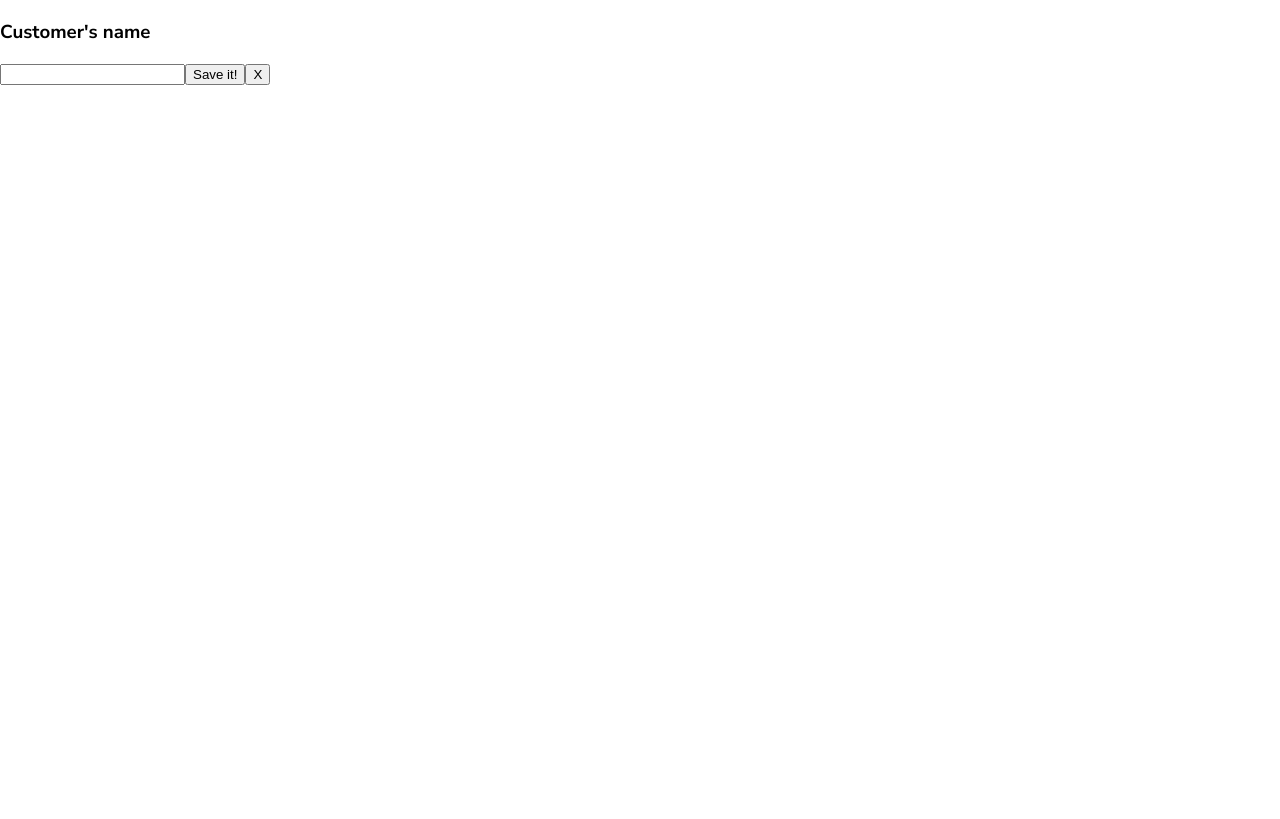
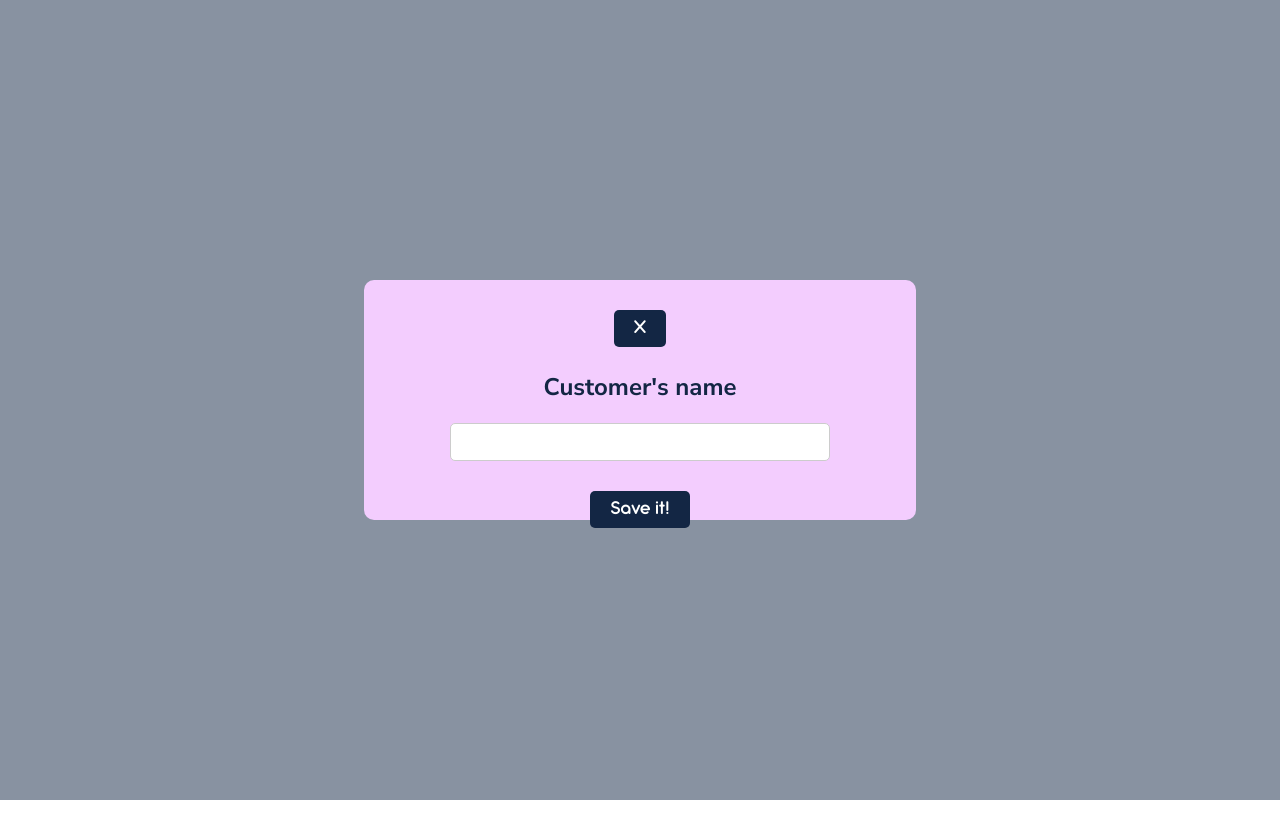
Before and after one commit to raudelgado/DEV009-burger-queen-api-client, an Angular app in the folder burger-queen-api/: page /Order-modal in a window 1280 px wide. Built offline with nearby package versions, Linux system fonts and the light colour scheme.

Commit message:
Actualizado el menu, creación de services e interface para productos

```diff
--- a/burger-queen-api/src/app/components/menu/menu.component.html
+++ b/burger-queen-api/src/app/components/menu/menu.component.html
@@ -1 +1,18 @@
-<p>menu works!</p>
+<div class="buttonsOption">
+
+        <button class="buttonBreakfast">Breakfast</button>
+        <button class="buttonLunch">Lunch & Dinner</button>
+        <button class="buttonBack">Go back</button>
+</div>
+<div class="box-products">
+        <h2>Choose your item!</h2>
+        <ul>
+                <li *ngFor="let product of products">
+                        {{ product.products.name }} - {{ product.products.price }}
+                </li>
+        </ul>
+</div>
+<div class="box-order">
+
+
+</div>
--- a/burger-queen-api/src/app/components/menu/menu.component.scss
+++ b/burger-queen-api/src/app/components/menu/menu.component.scss
@@ -0,0 +1,34 @@
+// Definición de variables:
+$color-primario: #132644;
+$color-secundario: #E0FE68;
+$color-fondo: #EDE6DC;
+$fuente-principal: 'Nunito Sans', sans-serif;
+$fuente-secundaria: 'AntipastoPro_trial', sans-serif;
+$fuente-button: 'AntipastoPro-DemiBold_trial', sans-serif;
+
+* {
+    margin: 0;
+    padding: 0;
+
+}
+.buttonsOption{
+    display: flex;
+    flex-direction: column;
+    float: inline-start;
+    justify-content: flex-start;
+    align-items: flex-start;
+}
+
+.buttonsOption button {
+    background: #132644;
+    width: 100%;
+    color: white;
+    border: none;
+    border-radius: 5px;
+    padding: 10px 20px;
+    font-family: $fuente-secundaria;
+    font-size: 28px;
+    cursor: pointer;
+    display: block; /* Cambiamos a bloque para que estén uno debajo del otro */
+    margin: 10px auto;
+}
--- a/burger-queen-api/src/app/components/menu/menu.component.ts
+++ b/burger-queen-api/src/app/components/menu/menu.component.ts
@@ -1,10 +1,22 @@
-import { Component } from '@angular/core';
+import { Component, OnInit } from '@angular/core';
+import { ProductsList } from 'src/app/interfaces/products';
+import { ProductsService } from 'src/app/services/products.service';
 
 @Component({
   selector: 'app-menu',
   templateUrl: './menu.component.html',
   styleUrls: ['./menu.component.scss']
 })
-export class MenuComponent {
+export class MenuComponent implements OnInit {
+  products: ProductsList[] = [];
+
+  constructor(private productsService: ProductsService) {}
+
+  ngOnInit() {
+    this.productsService.getProducts().subscribe((data) => {
+      this.products = data;
+      console.log('Datos de productos recibidos:', data);
+    });
+  }
 
 }
--- a/burger-queen-api/src/app/components/order-modal/order-modal.component.html
+++ b/burger-queen-api/src/app/components/order-modal/order-modal.component.html
@@ -1,8 +1,9 @@
 <div class="modal">
     <div class="modal-body">
+        <button (click)="closeModal()">X</button>
         <h3>Customer's name</h3>
         <input type="text" name="clientName" id="clientName" [(ngModel)]="clientName">
         <button (click)="saveClientName()">Save it!</button>
-        <button (click)="closeModal()">X</button>
+
     </div>
 </div>
--- /dev/null
+++ b/burger-queen-api/src/app/components/order-modal/order-modal.component.scss
@@ -0,0 +1,80 @@
+// Definición de variables:
+$color-primario: #132644;
+$color-secundario: #E0FE68;
+$color-fondo: #EDE6DC;
+$fuente-principal: 'Nunito Sans', sans-serif;
+$fuente-secundaria: 'AntipastoPro_trial', sans-serif;
+$fuente-button: 'AntipastoPro-DemiBold_trial', sans-serif;
+
+/* Estilos para el modal */
+.modal {
+    position: fixed;
+    top: 0;
+    left: 0;
+    width: 100vw;
+    height: 100vh;
+    background: rgba(19, 38, 68, 0.50);
+    /* Fondo oscuro semi-transparente */
+    display: flex;
+    justify-content: center;
+    align-items: center;
+}
+
+/* Estilos para el cuerpo del modal */
+.modal-body {
+    width: 40%;
+    height: 25%;
+    flex-shrink: 0;
+    background: #F3CDFE;
+    display: block;
+    padding: 20px;
+    border-radius: 10px;
+    text-align: center;
+}
+
+/* Estilos para el título del modal */
+.modal-body h3 {
+    color:#132644;
+    font-size: 24px;
+    margin-bottom: 20px;
+}
+
+/* Estilos para el campo de entrada del modal */
+.modal-body input {
+    width: 70%;
+    height: 2vh;
+    padding: 10px;
+    margin-bottom: 20px;
+    border: 1px solid #ccc;
+    border-radius: 5px;
+    font-family: $fuente-secundaria;
+    font-size: 19px;
+}
+
+/* Estilos para los botones del modal */
+/* Estilos para los botones del modal */
+.modal-body button {
+    background: #132644;
+    color: white;
+    border: none;
+    border-radius: 5px;
+    padding: 10px 20px;
+    font-family: $fuente-button;
+    font-size: 20px;
+    cursor: pointer;
+    display: block; /* Cambiamos a bloque para que estén uno debajo del otro */
+    margin: 10px auto; /* Centramos los botones horizontalmente */
+}
+
+/* Estilos para el botón de cierre del modal */
+.modal-body .close-button {
+    position: absolute;
+    top: 10px; /* Ajusta según tu preferencia */
+    right: 70px; /* Ajusta según tu preferencia */
+}
+// Estilos para el botón de guardado del modal
+.modal-body .save-button {
+    width: 206px;
+    margin-right: 10px;
+
+}
--- a/burger-queen-api/src/app/components/order-modal/order-modal.component.ts
+++ b/burger-queen-api/src/app/components/order-modal/order-modal.component.ts
@@ -5,7 +5,7 @@ import { SwitchService } from 'src/app/services/switch.service';
 @Component({
   selector: 'app-order-modal',
   templateUrl: './order-modal.component.html',
-  styleUrls: ['./order-modal.component.css']
+  styleUrls: ['./order-modal.component.scss']
 })
 export class OrderModalComponent {
   clientName:string= '';
--- /dev/null
+++ b/burger-queen-api/src/app/interfaces/products.ts
@@ -0,0 +1,11 @@
+export interface ProductsList {
+    accessToken: string;
+    products: {
+    id: number;
+    name: string;
+    price: number;
+    image: string;
+    type: string;
+    dateEntry: string;
+}
+}
--- /dev/null
+++ b/burger-queen-api/src/app/services/products.service.ts
@@ -0,0 +1,17 @@
+import { HttpClient } from '@angular/common/http';
+import { Injectable } from '@angular/core';
+import { Observable } from 'rxjs';
+import { ProductsList } from '../interfaces/products';
+
+@Injectable({
+  providedIn: 'root'
+})
+export class ProductsService {
+  private urlApi = 'http://localhost:8080';
+
+  constructor(private http: HttpClient) { }
+
+  getProducts(): Observable<ProductsList[]> {
+    return this.http.get<ProductsList[]>(this.urlApi + '/products');
+  }
+  }
--- a/burger-queen-api/src/app/views/menu-view/menu-view.component.html
+++ b/burger-queen-api/src/app/views/menu-view/menu-view.component.html
@@ -1,16 +1,12 @@
 
-<header>
-    <section class="header">
-        <img class="logo" src="../../../assets/bqblancologo.png" alt="logo">
-        <h1> Welcome back, waiter! </h1>
-    </section>
-</header>
-<section class="buttonsOption">
-    <article class="buttonBreakfast">
-        <h2> Breakfast </h2>
-    </article>
-    <article class="buttonLate">
-        <h2> Lunch & Dinner </h2>
-    </article>
-</section>
+<body>
+    <header>
+        <section class="header">
+            <img src="../../../assets/bqblancologo.png" alt="logo">
+             <h1> Welcome back, waiter! </h1>
+             <img src="../../../assets/🦆 icon _log out 01_.svg" class="log-out" alt="log-out">
+        </section>
+    </header>
+
 <app-menu></app-menu>
+</body>
--- a/burger-queen-api/src/app/views/menu-view/menu-view.component.scss
+++ b/burger-queen-api/src/app/views/menu-view/menu-view.component.scss
@@ -1,71 +1,61 @@
-@font-face {
-    font-family: "AntipastoPro_trial.ttf";
-    src: url("../../../assets/fonts/AntipastoPro_trial.ttf") format("truetype");
-}
-@font-face {
-    font-family: "AntipastoPro-DemiBold_trial.ttf";
-    src: url("../../../assets/fonts/AntipastoPro-DemiBold_trial.ttf") format("truetype");
-}
-@font-face {
-    font-family: "AntipastoPro-Extralight_trial.ttf";
-    src: url("../../../assets/fonts/AntipastoPro-Extralight_trial.ttf") format("truetype");
-}
+// Definición de variables:
+$color-primario: #132644;
+$color-secundario: #E0FE68;
+$color-fondo: #EDE6DC;
+$fuente-principal: 'Nunito Sans', sans-serif;
+$fuente-secundaria:'AntipastoPro_trial', sans-serif;
 
-body {
-    background-color: #ede6dc;
-    padding: 2%;
-}
 
-.header {
-    background: #132644;
-    border-radius: 40px;
-    width: 1295px;
+
+
+body{
+  background: $color-fondo; /* Color de fondo para el cuerpo */
+  display: flex;
+  flex-direction: column;
+  padding: 2.5%;
+
+// Estilos para el encabezado
+header {
+    background-color: $color-primario;
+    border-radius: 20px;
+    width: 100%;
     height: 96px;
     display: flex;
+    align-items: center; /* Alinea verticalmente el contenido */
 
-    .logo {
-        width: auto;
+    // Estilos para la clase .barra dentro del encabezado
+    .header {
+      border-radius: 40px;
+      color: white;
+      flex: 1; /* Distribuye el espacio disponible */
+      display: flex;
+      align-items: center; /* Alinea verticalmente el contenido */
+
+      // Estilos para imágenes dentro de la clase .barra
+      img {
+        width: 5vh;
         padding: 1%;
-        margin-right: 25%;
-        margin-left: 2%;
-        flex-shrink: 1;
-    }
-    h1 {
+        flex-shrink: 0; /* Evita que la imagen se reduzca */
+      }
+
+      h1 {
         color: white;
-        text-align: center;
-        font-family: "AntipastoPro_trial.ttf", sans-serif;
-        font-size: 48px;
+        font-family: $fuente-secundaria;
+        font-size: 34px;
         text-transform: capitalize;
         font-weight: 400;
+        margin: 0; /* Elimina el margen predeterminado */
+        margin-left: 31% ;
+        text-align: center; /* Alinea horizontalmente el texto */
+      }
+      .log-out {
+        width: 4vh;
+        margin-left: 31%;
+      }
     }
+  }
+
+  main {
+    justify-content: center;
+  }
 }
-
-.buttonsOption {
-    background: red;
-    width: 25%;
-    height: 17%;
-    display: flex;
-    flex-direction: column;
-    justify-content: center;
-    font-family: "AntipastoPro_trial.ttf";
-    font-size: 18px;
-    font-weight: 300;
-
-    .buttonBreakfast {
-        color: white;
-        background: #132644;
-        width: 270px;
-        height: 64px;
-        margin-left: 3%;
-        flex-shrink: 0;
-    }
-
-    .buttonLate {
-        color: white;
-        background: #132644;
-        width: 270px;
-        height: 64px;
-        padding: 3%;
-        flex-shrink: 0;
-    }
-}
--- a/burger-queen-api/src/app/views/order-view/order-view.component.scss
+++ b/burger-queen-api/src/app/views/order-view/order-view.component.scss
@@ -41,7 +41,7 @@ header {
       h1 {
         color: white;
         font-family: $fuente-secundaria;
-        font-size: 38px;
+        font-size: 34px;
         text-transform: capitalize;
         font-weight: 400;
         margin: 0; /* Elimina el margen predeterminado */
```
Also changed, not shown: burger-queen-api/src/app/components/order-modal/order-modal.component.css (deleted), 2 other files (tests, documents, lock files or other folders).
